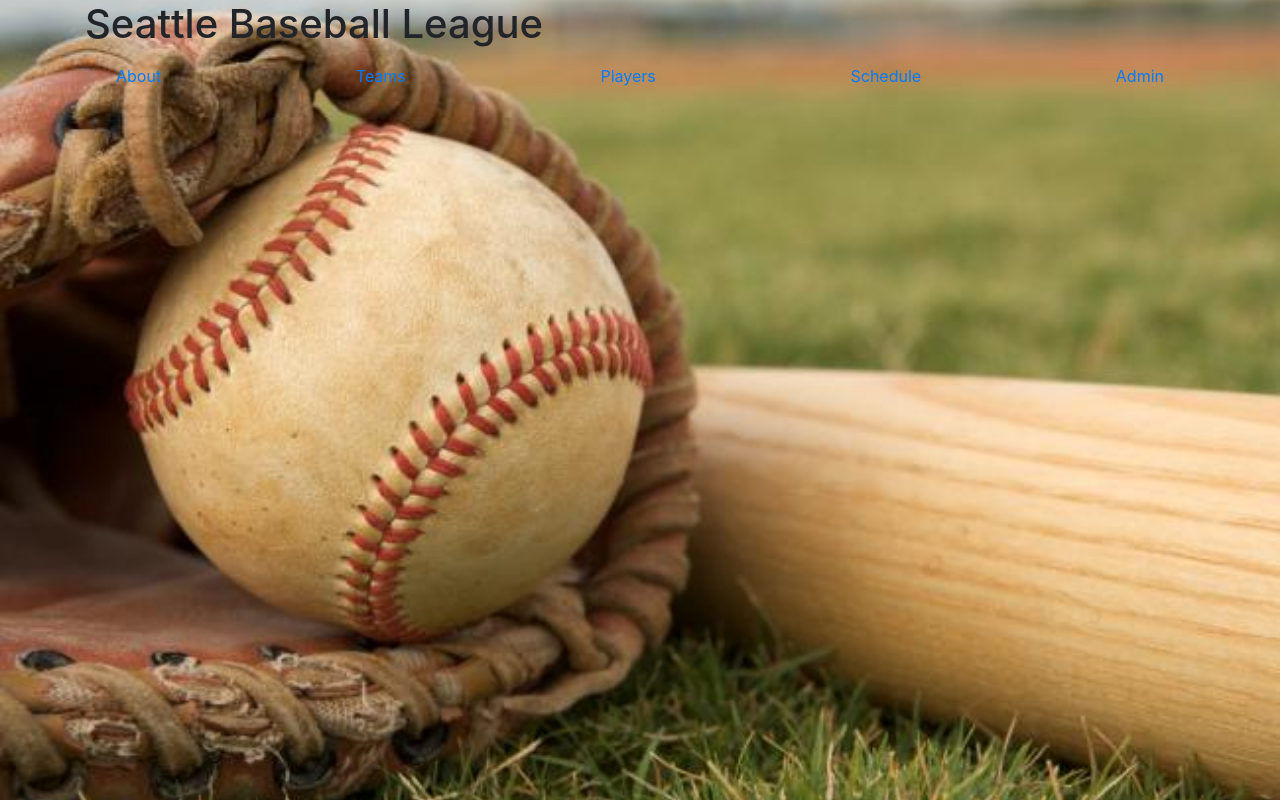
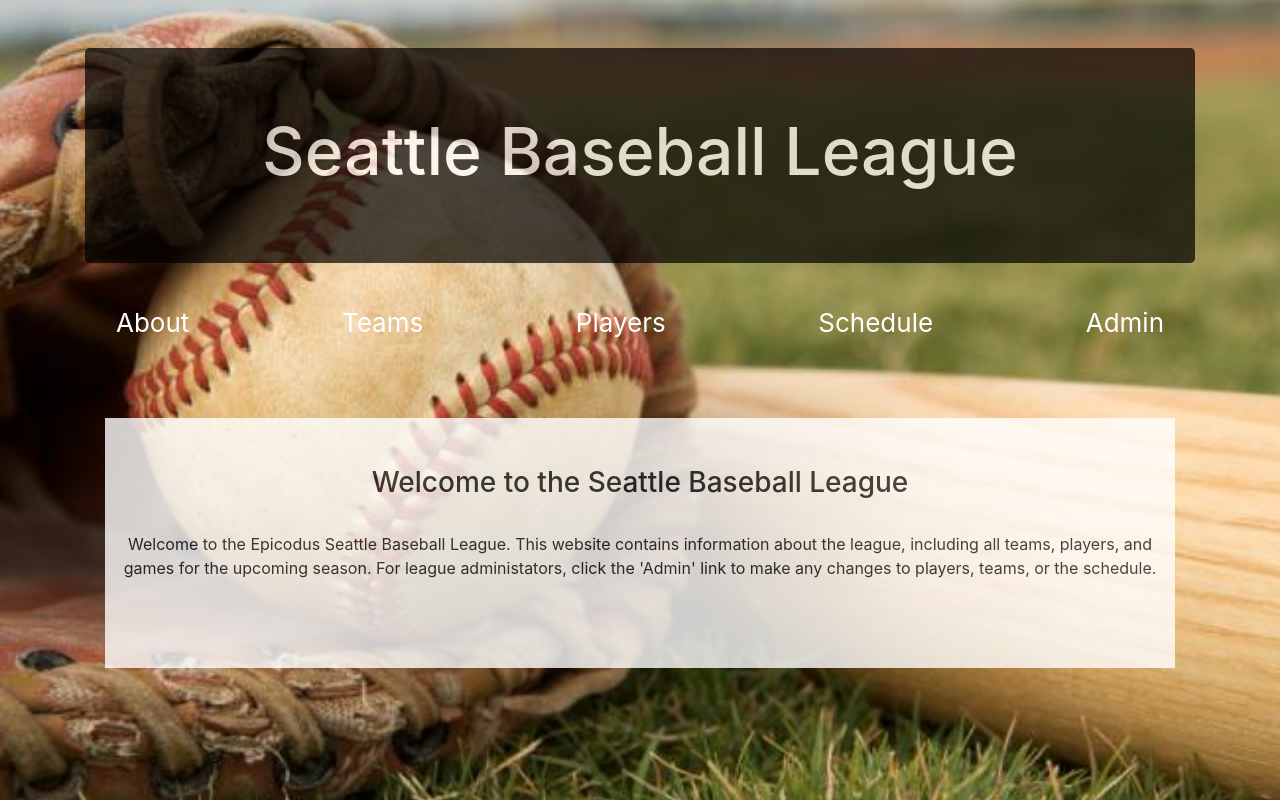
Before and after one commit to yetka/react-baseball-league, a React app: page /#/ in a window 1280 px wide. Built offline with nearby package versions, Linux system fonts and the light colour scheme.

Commit message:
add Welcome component

```diff
--- a/src/components/App.jsx
+++ b/src/components/App.jsx
@@ -22,6 +22,8 @@ function App(){
           background-size: cover
         }
       `}</style>
+      <br></br>
+      <br></br>
       <Header />
       <NavBar />
       <br></br>
--- a/src/components/Header.jsx
+++ b/src/components/Header.jsx
@@ -2,8 +2,8 @@ import React from 'react';
 
 function Header(){
   return (
-    <div>
-      <h1>Seattle Baseball League</h1>
+    <div style={{backgroundColor: 'black', textAlign: 'center', opacity: '0.7'}} className="jumbotron">
+      <h1 style={{color: 'white', fontSize: '66px'}}>Seattle Baseball League</h1>
     </div>
   );
 }
--- a/src/components/NavBar.jsx
+++ b/src/components/NavBar.jsx
@@ -5,24 +5,24 @@ function NavBar(){
   return (
     <div>
       <nav className="navbar navbar-default">
-        <div className="container-fluid">
+        <div style={{fontSize: '26px'}} className="container-fluid">
           <div className="navbar-header">
-            <Link to='/'>About</Link>
+            <Link style={{color: 'white'}} to='/'>About</Link>
           </div>
           <div className="navbar-header">
-            <Link to='/teams'>Teams</Link>
+            <Link style={{color: 'white'}} to='/teams'>Teams</Link>
           </div>
           <div className="navbar-header">
-            <Link to='/players'>Players</Link>
+            <Link style={{color: 'white'}} to='/players'>Players</Link>
           </div>
           <div className="navbar-header">
-            <Link to='/schedule'>Schedule</Link>
+            <Link style={{color: 'white'}} to='/schedule'>Schedule</Link>
           </div>
           <div className="navbar-header">
-            <Link to='/admin'>Admin</Link>
+            <Link style={{color: 'white'}} to='/admin'>Admin</Link>
           </div>
         </div>
-  </nav>
+      </nav>
     </div>
   );
 }
--- a/src/components/Welcome.jsx
+++ b/src/components/Welcome.jsx
@@ -2,7 +2,15 @@ import React from 'react';
 
 function Welcome(){
   return (
-    <div>
+    <div style={{backgroundColor: 'white', opacity: '0.8', filter: 'alpha(opacity=50)', textAlign: 'center', margin: '20px'}}>
+      <br></br>
+      <br></br>
+      <h3>Welcome to the Seattle Baseball League</h3>
+      <br></br>
+      <p>Welcome to the Epicodus Seattle Baseball League. This website contains information about the league, including all teams, players, and games for the upcoming season. For league administators, click the 'Admin' link to make any changes to players, teams, or the schedule.</p>
+      <br></br>
+      <br></br>
+      <br></br>
     </div>
   );
 }
```
